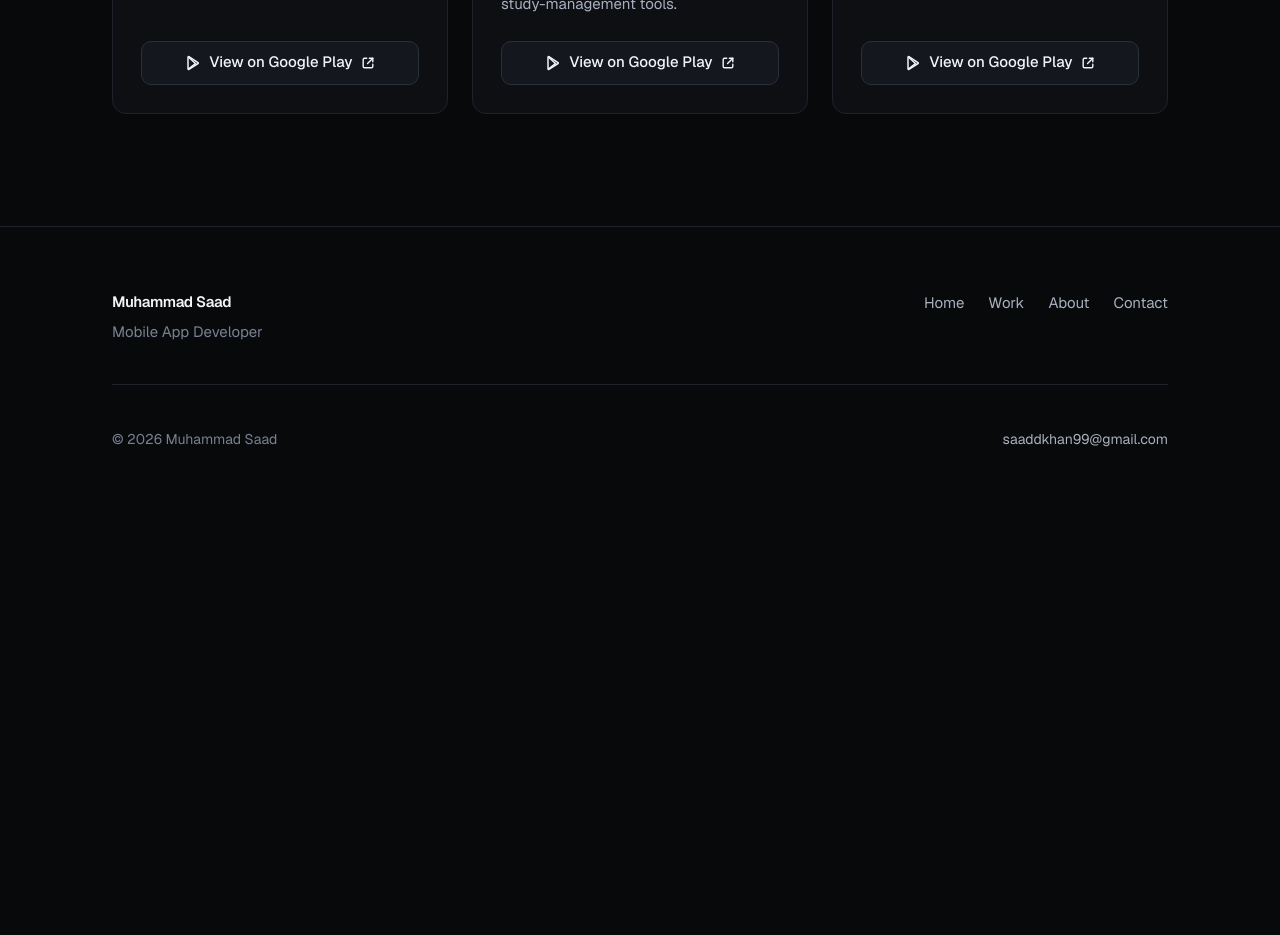
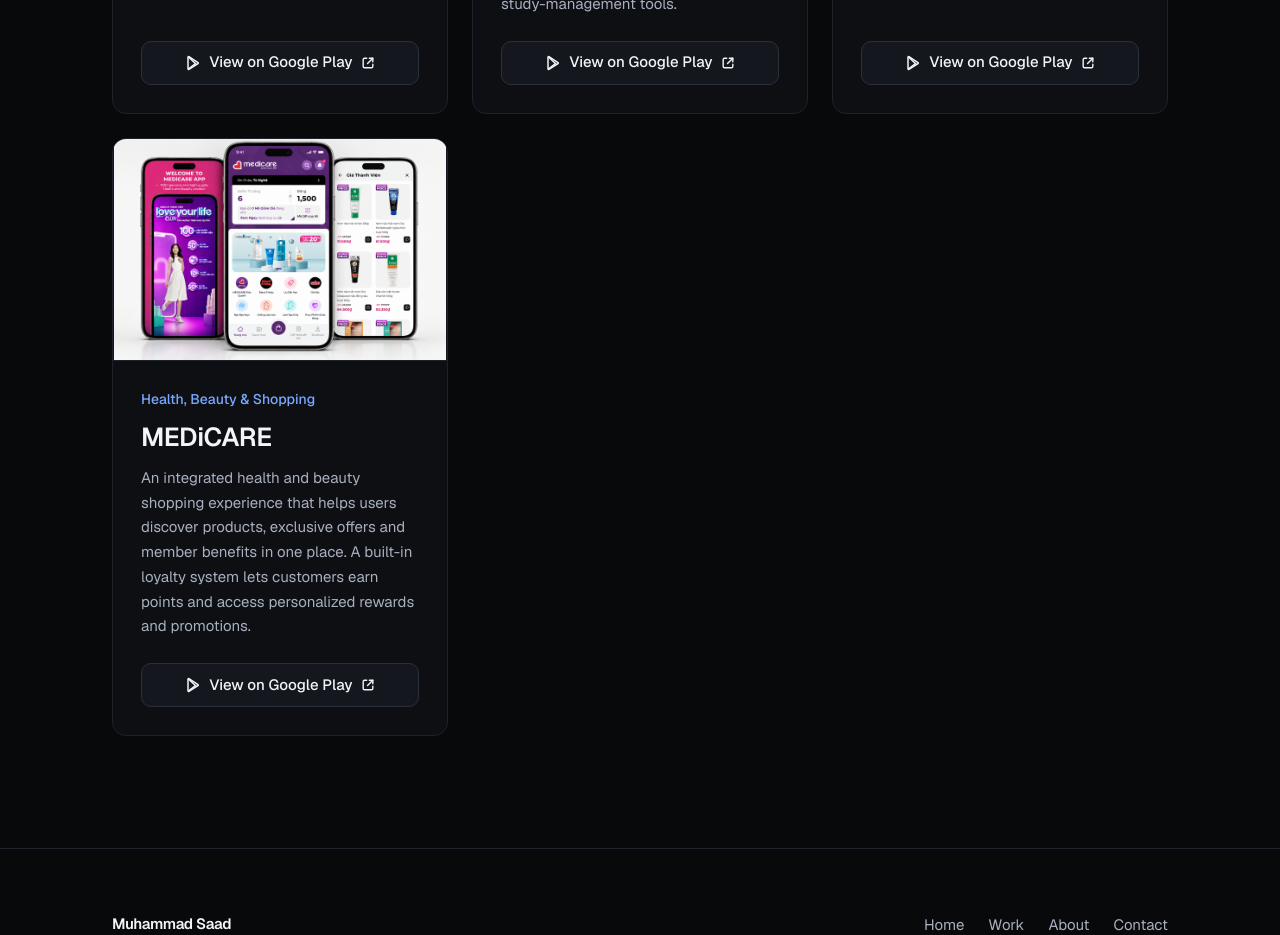
Before and after one commit to mu-spec/My-portfolio, a Next.js app: page /projects in a window 1280 px wide. Shown: the part 1080-2015 px from the top of the page. Before the commit the page ends 1605 px from the top, so only its background shows below. Built offline with nearby package versions, Linux system fonts and the light colour scheme.

Commit message:
feat: add MEDiCARE to More Projects

```diff
--- a/src/data/more-projects.ts
+++ b/src/data/more-projects.ts
@@ -57,6 +57,22 @@
       "https://play.google.com/store/apps/details?id=homeworkoutapp.homeworkout.fitness.workout.loseweight&hl=en",
     order: 3,
   },
+  {
+    slug: "medicare",
+    name: "MEDiCARE",
+    category: "Health, Beauty & Shopping",
+    description:
+      "An integrated health and beauty shopping experience that helps users discover products, exclusive offers and member benefits in one place. A built-in loyalty system lets customers earn points and access personalized rewards and promotions.",
+    image: {
+      src: "/images/medicare.png",
+      alt: "MEDiCARE portfolio image: three Android phones showing the welcome screen with the Love Your Life Club membership promotion, the home screen with loyalty points, a coupon card, a deals carousel and shopping categories, and the member price list with health and beauty products priced in Vietnamese dong.",
+      width: 1536,
+      height: 1024,
+    },
+    googlePlayUrl:
+      "https://play.google.com/store/apps/details?id=vn.medicare.crmapp&hl=en",
+    order: 4,
+  },
 ] as const;
 
 /** Projects in display order. */
```
Also changed, not shown: public/images/medicare.png (added).
